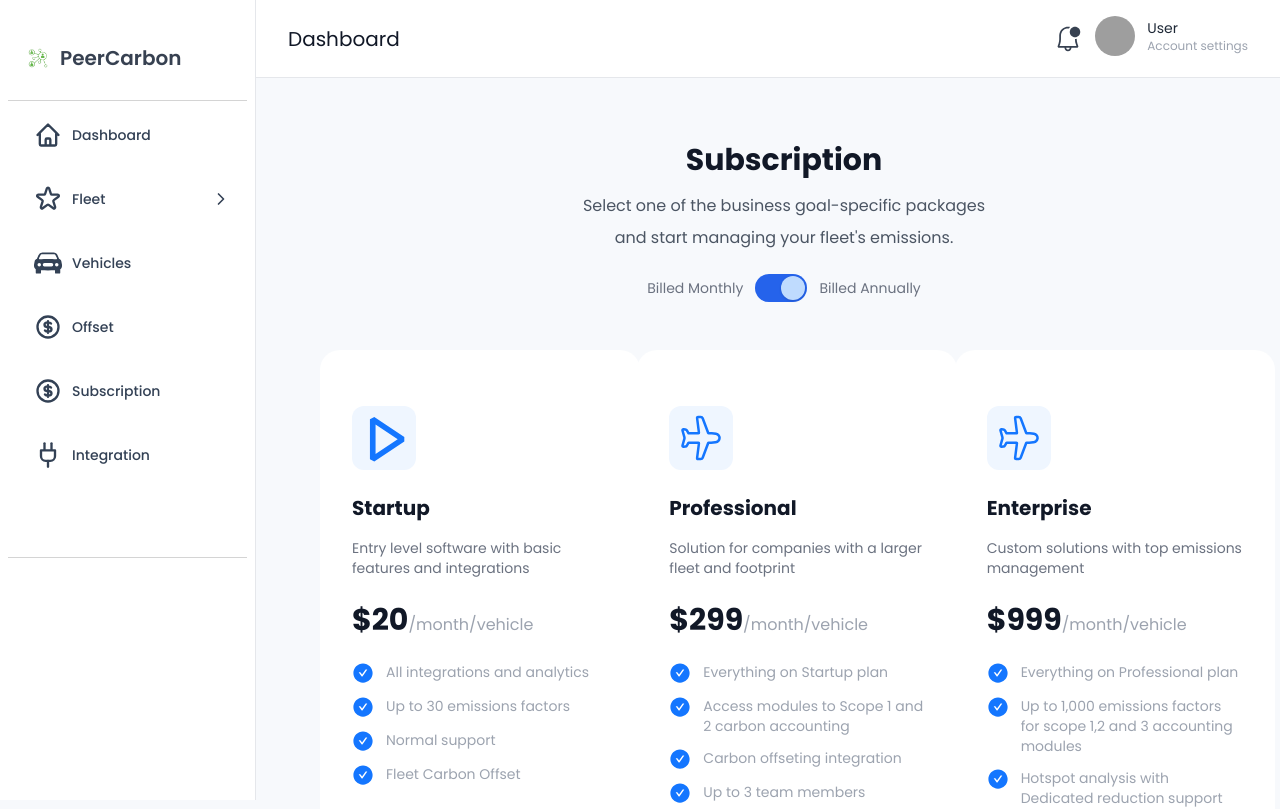
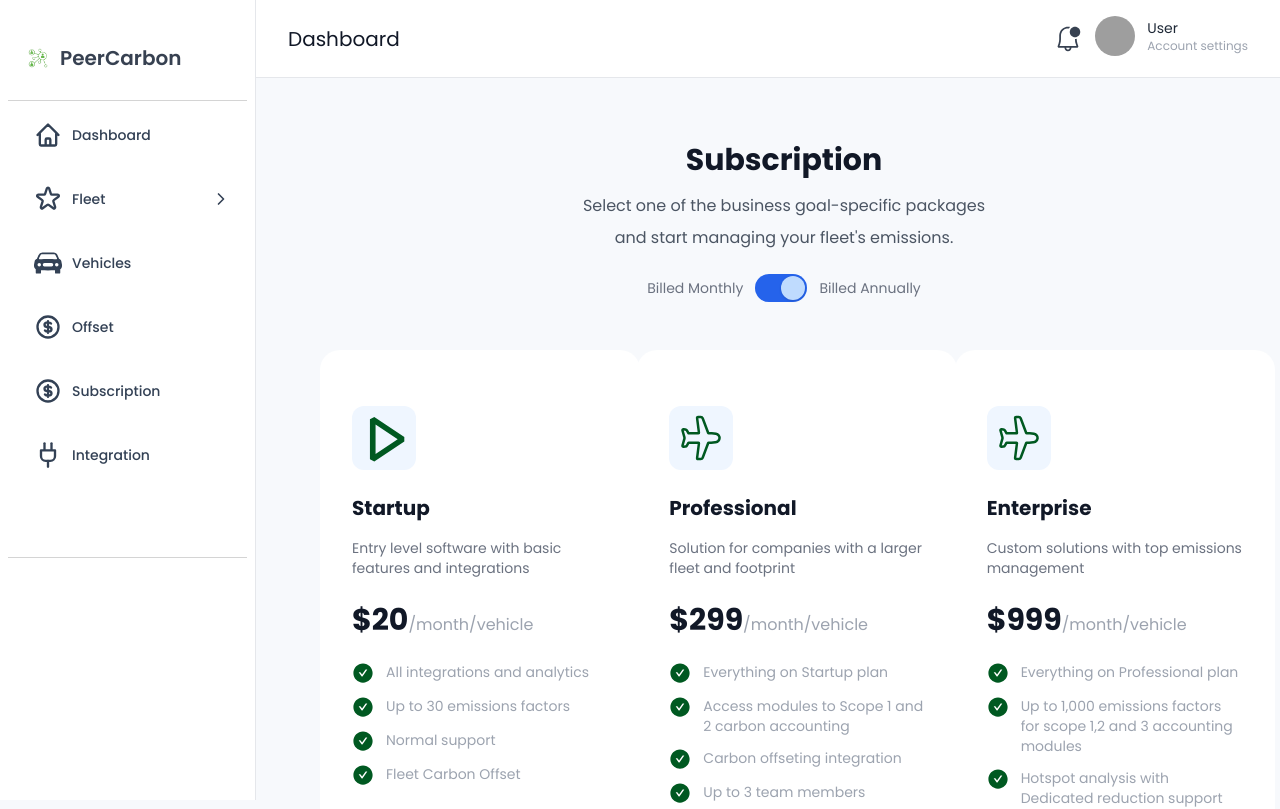
Before and after one commit to Kinyabundi/PeerCarbon, a Next.js app: page /subscription in a window 1280 px wide. Shown: the top 809 px of the page. Built offline with nearby package versions, Linux system fonts and the light colour scheme; no server answers; grey boxes are pictures that could not be loaded.

Commit message:
fixed the query vehicle make error

```diff
--- a/src/components/cards/PlanList.tsx
+++ b/src/components/cards/PlanList.tsx
@@ -7,7 +7,7 @@ interface ListItemProps {
 
 const ListItem = ({ text }: ListItemProps) => (
     <li className="flex items-start space-x-3">
-    <AiFillCheckCircle className='text-[#1476ff] flex-shrink-0' size={22} />
+    <AiFillCheckCircle className='text-[#005921] flex-shrink-0' size={22} />
     <span className="text-gray-400">
         {text}
     </span>
--- a/src/components/cards/SubscriptionCard.tsx
+++ b/src/components/cards/SubscriptionCard.tsx
@@ -22,11 +22,11 @@ const SubscriptionCard: FC<SubscriptionCardProps> = ({ title, description, price
         >
             <div className="flex justify-between items-center">
                 <div className='flex justify-center items-center bg-blue-50  mt-6 w-16 h-16 rounded-xl'>
-                    <Icon className='text-[#1476ff]' size={60} />
+                    <Icon className='text-[#005921]' size={60} />
                 </div>
             </div>
             <div className='mt-6'>
-                <h2 className={`text-xl font-bold  ${isHovered ? 'text-[#1476ff]' : 'text-gray-900'}`}>
+                <h2 className={`text-xl font-bold  ${isHovered ? 'text-[#005921]' : 'text-gray-900'}`}>
                     {title}
                 </h2>
                 <div className='mt-4'>
--- a/src/hooks/useVehicleUtils.ts
+++ b/src/hooks/useVehicleUtils.ts
@@ -27,10 +27,12 @@ const useVehicleUtils = () => {
     } as AxiosRequestConfig;
     try {
       const response = await axios.request(options);
+      console.log(response.data.data);
 
       if (response.status === 200) {
-        response.data.data.map((make: any) => make.make) as string[];
+       return response.data.data.map((make: any) => make.make) as string[];
       }
+
     } catch (error) {
       console.error(error);
       return [] as string[];
--- a/src/pages/add_vehicle.tsx
+++ b/src/pages/add_vehicle.tsx
@@ -9,6 +9,7 @@ import { IVehicle } from "@/types/Vehicle";
 import { useAuthStore } from "@/hooks/useAuthStore";
 import useDidHydrate from "@/hooks/useDidHydrate";
 import useVehicleUtils from "@/hooks/useVehicleUtils";
+import axios, { AxiosRequestConfig } from "axios";
 
 const AddVehicle: NextPageWithLayout = () => {
   const [vehicleMakes, setvehicleMakes] = useState<string>("");
@@ -46,8 +47,12 @@ const AddVehicle: NextPageWithLayout = () => {
   const getVehicleMakes = async () => {
     const carMakes = await fetchVehicleMakesAPI();
 
-    setMakes(carMakes as string[]);
+    console.log(carMakes)
+
+    setMakes(carMakes);
   };
+
+
 
   const getCarModels = async () => {
     const carModels = await fetchVehicleModels(vehicleMakes);
```
Also changed, not shown: public/images/hero.jpg (added).
